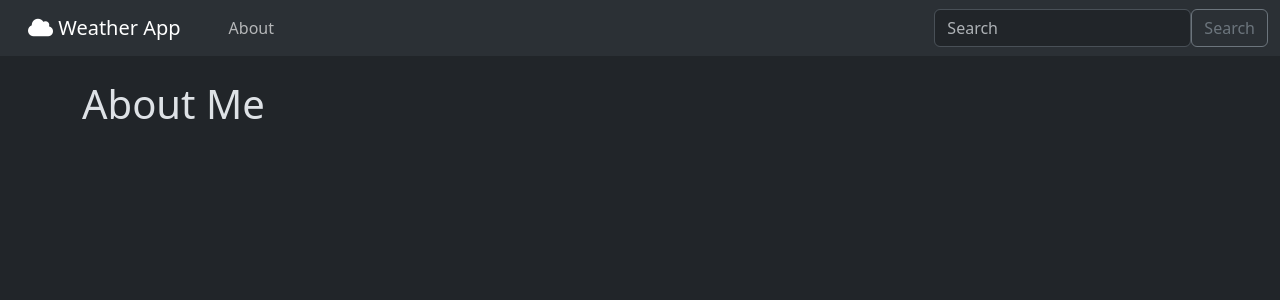
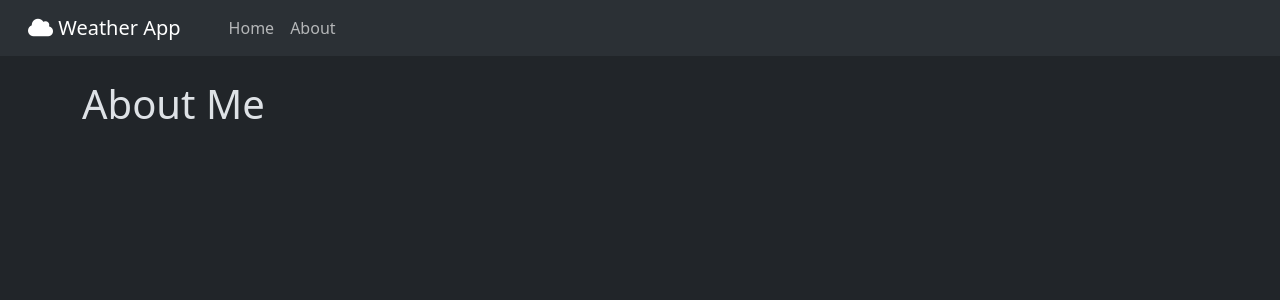
Before and after one commit to eccololo/django-projects, a Django app: template Weather/weather/lookup/templates/about.html in a window 1280 px wide. Shown: the top 300 px of the page. Run offline with Django 5.2, Linux system fonts and the light colour scheme; the template is opened without the code that fills it, so the values that code supplies are empty.

Commit message:
Add minor changes in base template.

```diff
--- a/Weather/weather/lookup/templates/base.html
+++ b/Weather/weather/lookup/templates/base.html
@@ -5,7 +5,9 @@
     <meta name="viewport" content="width=device-width, initial-scale=1">
     <link rel="stylesheet" href="https://cdn.jsdelivr.net/npm/bootstrap@5.3.2/dist/css/bootstrap.rtl.min.css"
           integrity="sha384-nU14brUcp6StFntEOOEBvcJm4huWjB0OcIeQ3fltAfSmuZFrkAif0T+UtNGlKKQv" crossorigin="anonymous">
-    <link rel="stylesheet" href="https://cdnjs.cloudflare.com/ajax/libs/font-awesome/6.5.1/css/all.min.css" integrity="sha512-DTOQO9RWCH3ppGqcWaEA1BIZOC6xxalwEsw9c2QQeAIftl+Vegovlnee1c9QX4TctnWMn13TZye+giMm8e2LwA==" crossorigin="anonymous" referrerpolicy="no-referrer" />
+    <link rel="stylesheet" href="https://cdnjs.cloudflare.com/ajax/libs/font-awesome/6.5.1/css/all.min.css"
+          integrity="sha512-DTOQO9RWCH3ppGqcWaEA1BIZOC6xxalwEsw9c2QQeAIftl+Vegovlnee1c9QX4TctnWMn13TZye+giMm8e2LwA=="
+          crossorigin="anonymous" referrerpolicy="no-referrer"/>
     <title>{% block title %} {% endblock %}</title>
 </head>
 <body>
@@ -19,14 +21,11 @@
         <div class="collapse navbar-collapse" id="navbarSupportedContent">
             <ul class="navbar-nav ml-auto mb-2 mb-lg-0">
                 <li class="nav-item">
+                    <a class="nav-link" aria-current="page" href="{% url 'home' %}">Home</a>
+                </li>
+                <li class="nav-item">
                     <a class="nav-link" href="{% url 'about' %}">About</a>
                 </li>
-            </ul>
-            <ul class="navbar-nav me-auto">
-                <form class="d-flex" role="search">
-                    <input class="form-control me-2" type="search" placeholder="Search" aria-label="Search">
-                    <button class="btn btn-outline-secondary" type="submit">Search</button>
-                </form>
             </ul>
         </div>
     </div>
```
